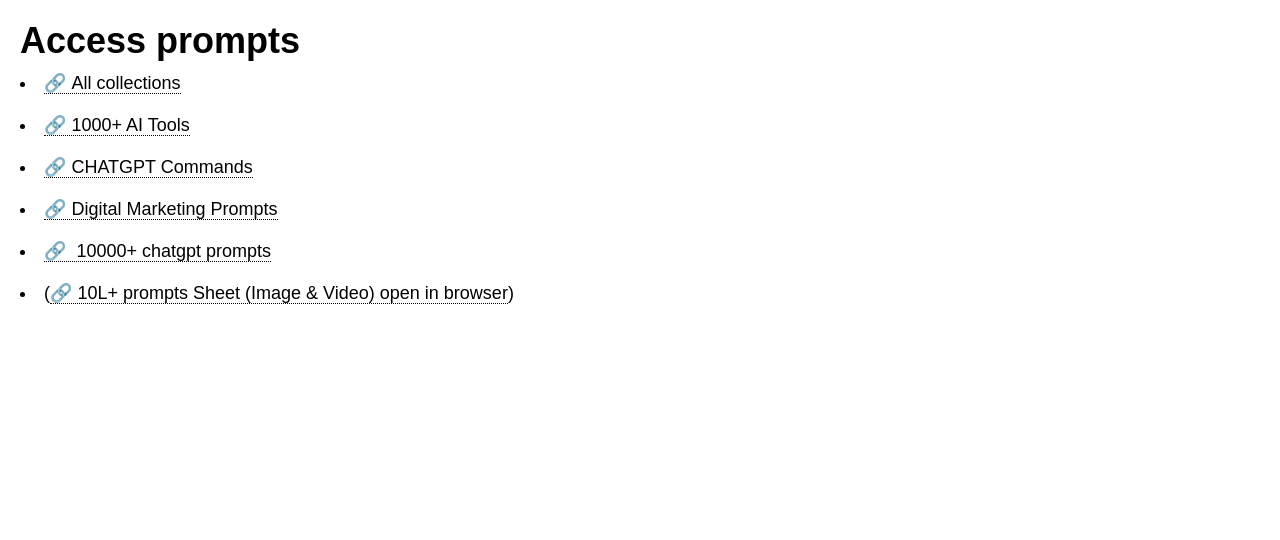
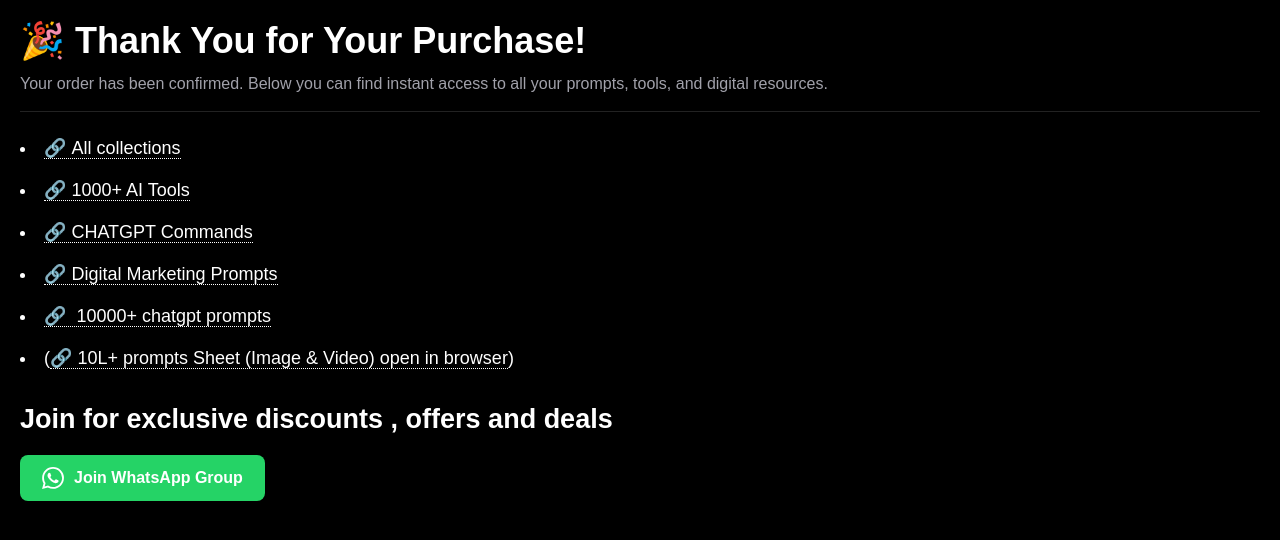
Before and after one commit to anupkumarcs/secret-prompts, a plain HTML site: page index.html in a window 1280 px wide. Drawn offline with Linux system fonts and the light colour scheme.

Commit message:
Initial commit: secret prompts and resources

```diff
--- a/index.html
+++ b/index.html
@@ -16,10 +16,26 @@
             padding: 20px;
             font-family: sans-serif;
             font-size: 18px;
+            min-height: 100vh;
+            background: #000;
+            color: #fff;
         }
 
         h1 {
             margin: 0 0 10px;
+        }
+
+        .thank-you-header {
+            margin-bottom: 25px;
+            padding-bottom: 15px;
+            border-bottom: 1px solid #222;
+        }
+
+        .thank-you-header p {
+            color: #a1a1aa;
+            font-size: 16px;
+            line-height: 1.5;
+            margin-top: 6px;
         }
 
         ul {
@@ -31,7 +47,7 @@
         }
 
         a {
-            color: black;
+            color: #fff;
             text-decoration: none;
             border-bottom: 1px dotted;
         }
@@ -40,11 +56,58 @@
             content: "🔗";
             margin-right: 5px;
         }
+
+        .whatsapp-group-join {
+            margin-top: 35px;
+        }
+
+        .whatsapp-group-join h2 {
+            margin: 0 0 20px;
+        }
+
+        .whatsapp-btn {
+            display: inline-flex;
+            align-items: center;
+            gap: 10px;
+            background-color: #25D366;
+            color: #fff;
+            padding: 12px 22px;
+            border-radius: 8px;
+            font-weight: 600;
+            font-size: 16px;
+            text-decoration: none;
+            border-bottom: none;
+            transition: background-color 0.2s ease, transform 0.15s ease;
+        }
+
+        .whatsapp-btn::before {
+            content: none !important;
+            margin-right: 0;
+        }
+
+        .whatsapp-btn:hover {
+            background-color: #20ba59;
+            transform: translateY(-2px);
+            color: #fff;
+        }
+
+        .whatsapp-btn svg {
+            width: 22px;
+            height: 22px;
+            fill: currentColor;
+            display: inline-block;
+            vertical-align: middle;
+        }
     </style>
 </head>
 
 <body>
-    <h1>Access prompts</h1>
+    <div class="thank-you-header">
+        <h1>🎉 Thank You for Your Purchase!</h1>
+        <p>Your order has been confirmed. Below you can find instant access to all your prompts, tools, and digital
+            resources.</p>
+    </div>
+
     <ul>
 
         <li>
@@ -74,7 +137,20 @@
                 target="_blank" rel="noopener noreferrer">10L+ prompts Sheet (Image & Video) open in
                 browser</a>)
         </li>
+
     </ul>
+
+    <div class="whatsapp-group-join">
+        <h2>Join for exclusive discounts , offers and deals</h2>
+        <a href="https://chat.whatsapp.com/By3FQ2XTZLk8tvbl5Ht2r1" target="_blank" rel="noopener noreferrer"
+            class="whatsapp-btn">
+            <svg viewBox="0 0 24 24" aria-hidden="true">
+                <path
+                    d="M17.472 14.382c-.297-.149-1.758-.867-2.03-.967-.273-.099-.471-.148-.67.15-.197.297-.767.966-.94 1.164-.173.199-.347.223-.644.075-.297-.15-1.255-.463-2.39-1.475-.883-.788-1.48-1.761-1.653-2.059-.173-.297-.018-.458.13-.606.134-.133.298-.347.446-.52.149-.174.198-.298.298-.497.099-.198.05-.371-.025-.52-.075-.149-.669-1.612-.916-2.207-.242-.579-.487-.5-.669-.51-.173-.008-.371-.01-.57-.01-.198 0-.52.074-.792.372-.272.297-1.04 1.016-1.04 2.479 0 1.462 1.065 2.875 1.213 3.074.149.198 2.096 3.2 5.077 4.487.709.306 1.262.489 1.694.625.712.227 1.36.195 1.871.118.571-.085 1.758-.719 2.006-1.413.248-.694.248-1.289.173-1.413-.074-.124-.272-.198-.57-.347m-5.421 7.403h-.004a9.87 9.87 0 01-5.031-1.378l-.361-.214-3.741.982.998-3.648-.235-.374a9.86 9.86 0 01-1.51-5.26c.001-5.45 4.436-9.884 9.888-9.884 2.64 0 5.122 1.03 6.988 2.898a9.825 9.825 0 012.893 6.994c-.003 5.45-4.437 9.884-9.888 9.884m8.413-18.297A11.815 11.815 0 0012.05 0C5.495 0 .16 5.335.157 11.892c0 2.096.547 4.142 1.588 5.945L.057 24l6.305-1.654a11.882 11.882 0 005.683 1.448h.005c6.554 0 11.89-5.335 11.893-11.893a11.821 11.821 0 00-3.48-8.413Z" />
+            </svg>
+            <span>Join WhatsApp Group</span>
+        </a>
+    </div>
 </body>
 
 </html>
```
Also changed, not shown: style.css (+122 -5 lines), commands/Pasted 05-10-2026 at 14.24.07.png (added), commands/Pasted 05-10-2026 at 14.24.12.png (added), commands/Pasted 05-10-2026 at 14.24.18.png (added), 2 other files.
